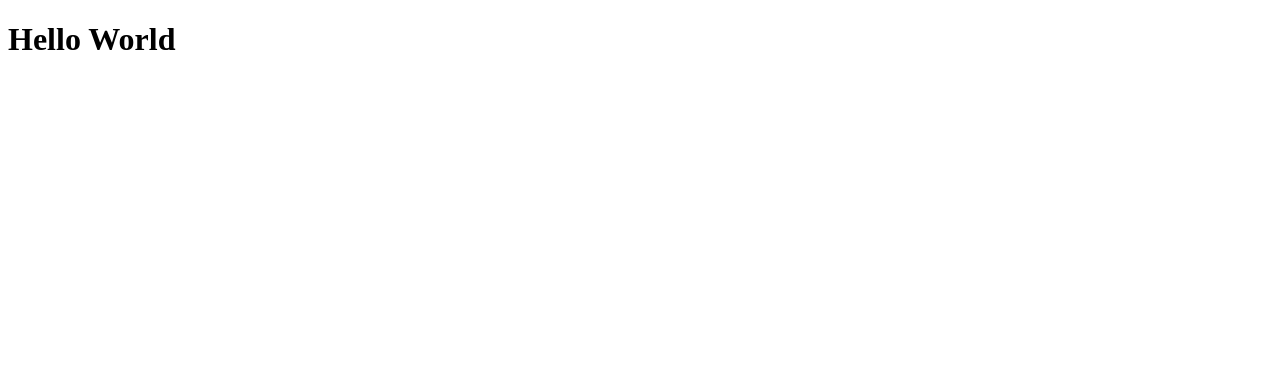
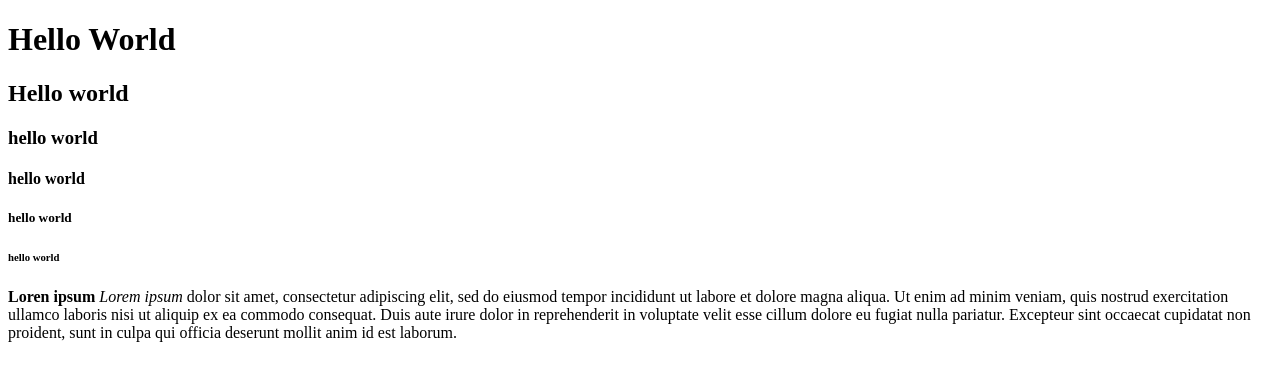
Before and after one commit to juancanales5019/git_test, a plain HTML site: page html-boilerplate/index.html in a window 1280 px wide. Drawn offline with Linux system fonts and the light colour scheme.

Commit message:
html strong,i and h tags practice

```diff
--- a/html-boilerplate/index.html
+++ b/html-boilerplate/index.html
@@ -5,6 +5,14 @@
         <title>My First Webpage</title>
     </head>
     <body>
-      <h1 textalign="center">Hello World</h1>
+      <h1>Hello World</h1>
+      <h2>Hello world</h2>
+      <h3>hello world</h3>
+      <h4>hello world</h4>
+      <h5>hello world</h5>
+      <h6>hello world</h6>
+
+      <p><strong>Loren ipsum</strong><i> Lorem ipsum</i> dolor sit amet, consectetur adipiscing elit, sed do eiusmod tempor incididunt ut labore et dolore magna aliqua. Ut enim ad minim veniam, quis nostrud exercitation ullamco laboris nisi ut aliquip ex ea commodo consequat. Duis aute irure dolor in reprehenderit in voluptate velit esse cillum dolore eu fugiat nulla pariatur. Excepteur sint occaecat cupidatat non proident, sunt in culpa qui officia deserunt mollit anim id est laborum.</p>
+
     </body>
 </html>
```
